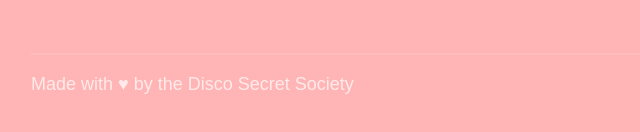
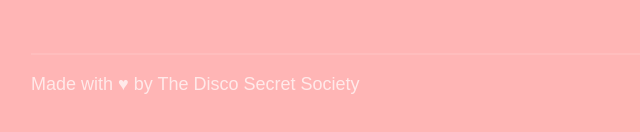
Before and after one commit to kseltzer/kseltzer.github.io, a plain HTML site: page index.html in a window 1280 px wide. Shown: the part 736-868 px from the top of the page, 194-834 px from the left. Drawn offline with Linux system fonts and the light colour scheme.

Commit message:
footer text change

```diff
--- a/index.html
+++ b/index.html
@@ -37,7 +37,7 @@
 		</header>
 		<footer class="container footer">
 			<div class="sep"></div>
-			<p class="responsive credit">Made with ♥ by the Disco Secret Society</p>
+			<p class="responsive credit">Made with ♥ by The Disco Secret Society</p>
 			<!-- <div class="responsive contact">
 				<a href="mailto:youremail@gmail.com?subject=App Name">Support</a>
 				<a href="">Press Kit</a>
```
